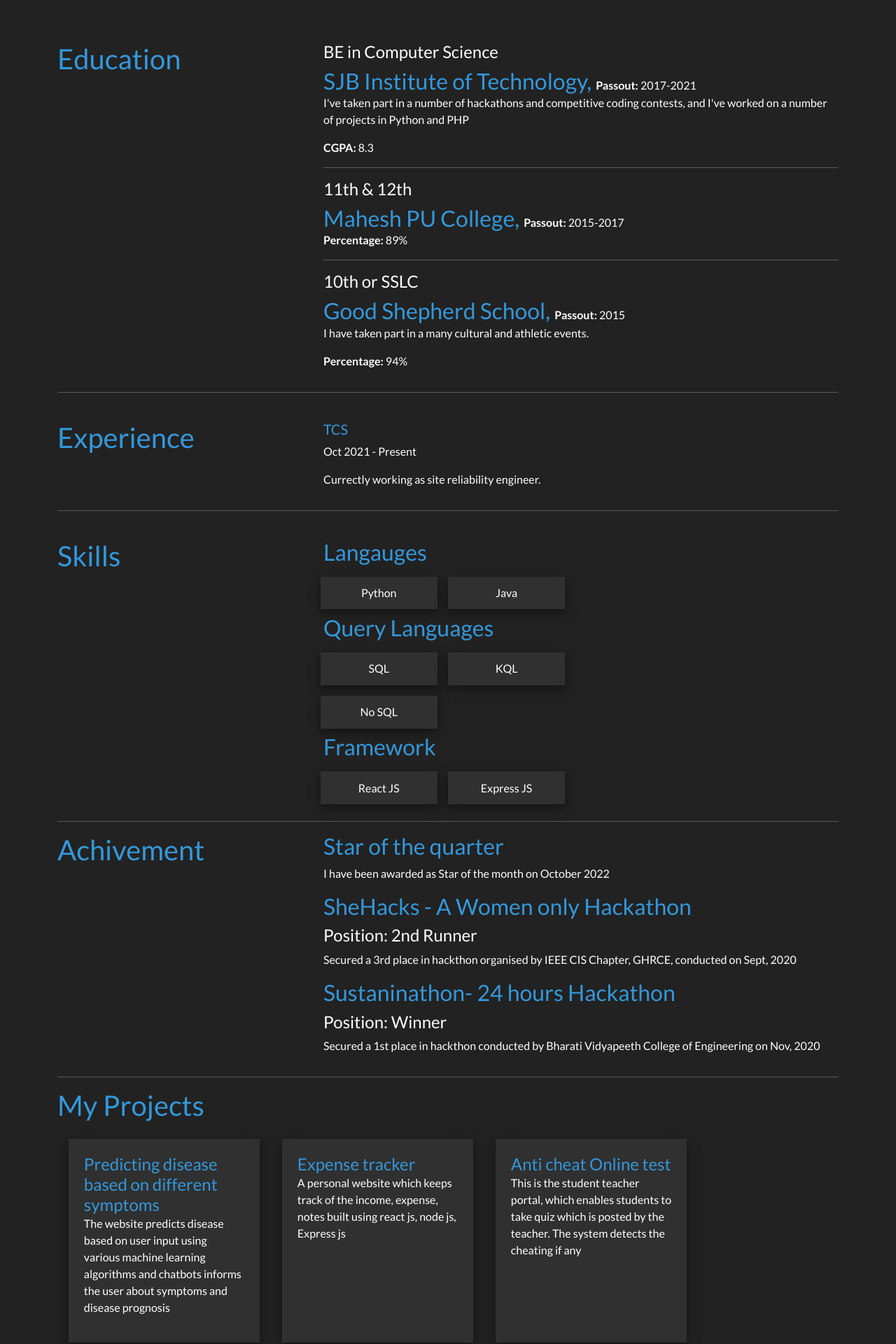
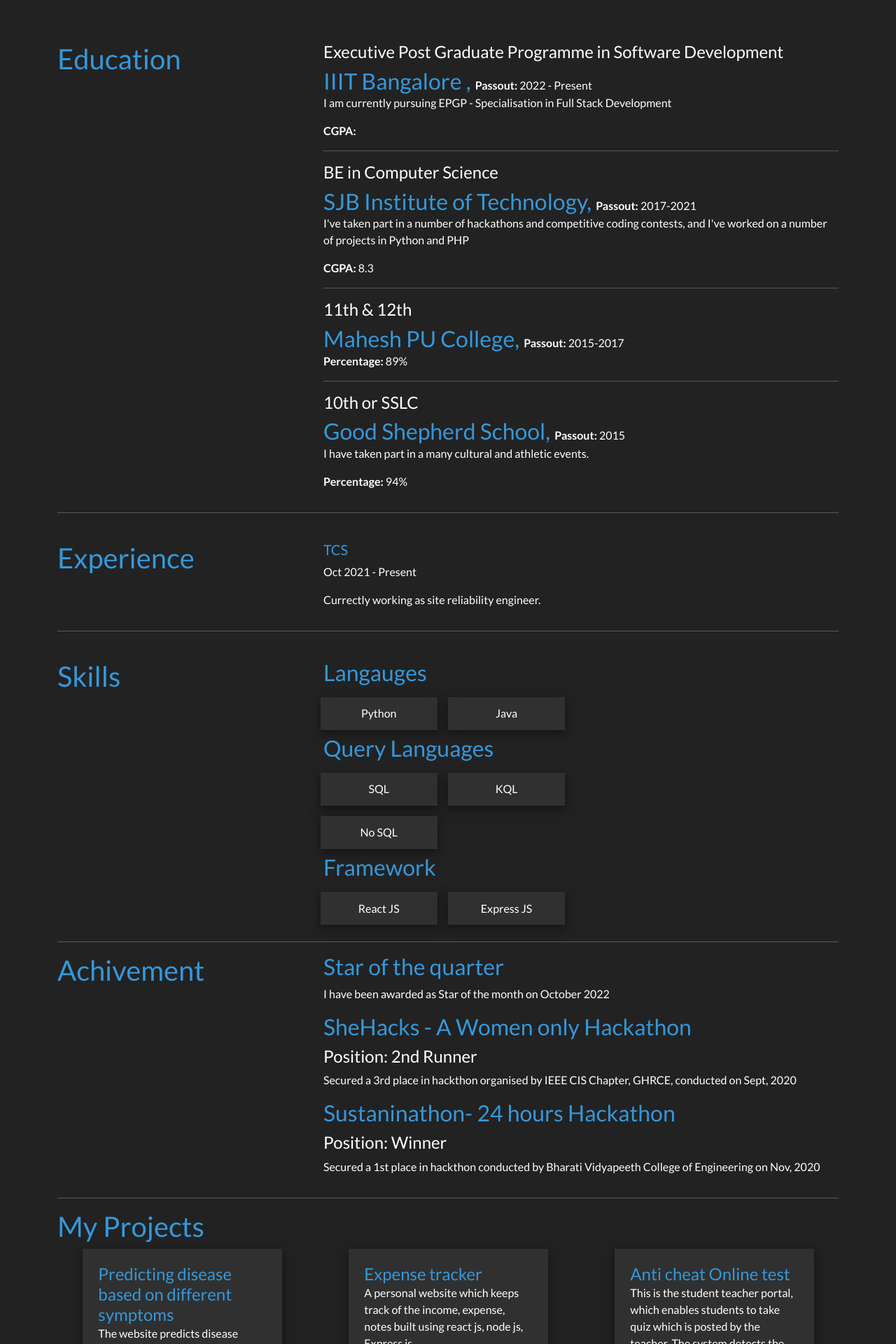
Before and after one commit to varuniherle/portfolio, a React (Create React App) app: page / in a window 1280 px wide. Shown: the part 740-2660 px from the top of the page at 70% size. Built offline with nearby package versions, Linux system fonts and the light colour scheme.

Commit message:
Added the education

```diff
--- a/src/components/Contact.jsx
+++ b/src/components/Contact.jsx
@@ -8,10 +8,10 @@
     <div className='container'>
         <h2 className='text-info'>My Contact details</h2>
 
-        <div className='row container'>
+        <div className='row'>
             {contact.map((c)=>{
                 return(
-                <div className='col-md-3 card2 m-3'>
+                <div className='col-md-3 card2 mx-auto mb-2'>
                         <h4 className='text-info'>{c.name}</h4>
                         {c.name =="Email"?
                          <a href="mailto:varunipherle@gmail.com" className='link text-muted'>{c.link}</a>
--- a/src/components/Projects.jsx
+++ b/src/components/Projects.jsx
@@ -8,10 +8,10 @@
   return (
     <div className='container'>
         <h2 className='text-info'>My Projects</h2>
-        <div className='row container'>
+        <div className='row'>
             {project.map((p)=>{
                 return(
-            <div className='col-md-3 card2 m-3' bg ="secondary">
+            <div className='col-md-3 card2 mx-auto mb-2'>
               <a className='text-info h4 link' href={p.link}>{p.name}</a>
               <p>{p.desc}</p>
 
--- a/src/resume.js
+++ b/src/resume.js
@@ -14,6 +14,15 @@
         "link":"https://github.com/varuniherle"}
 ],
     "education":[
+        {
+            "name":"IIIT Bangalore ",
+            "yop":"2022 - Present",
+            "marks":"",
+            "class" :"Executive Post Graduate Programme in Software Development ",
+            "grade_type": "CGPA",
+            "desc": "I am currently pursuing EPGP - Specialisation in Full Stack Development"
+
+        },
         {
             "name":"SJB Institute of Technology",
             "yop":"2017-2021",
```
